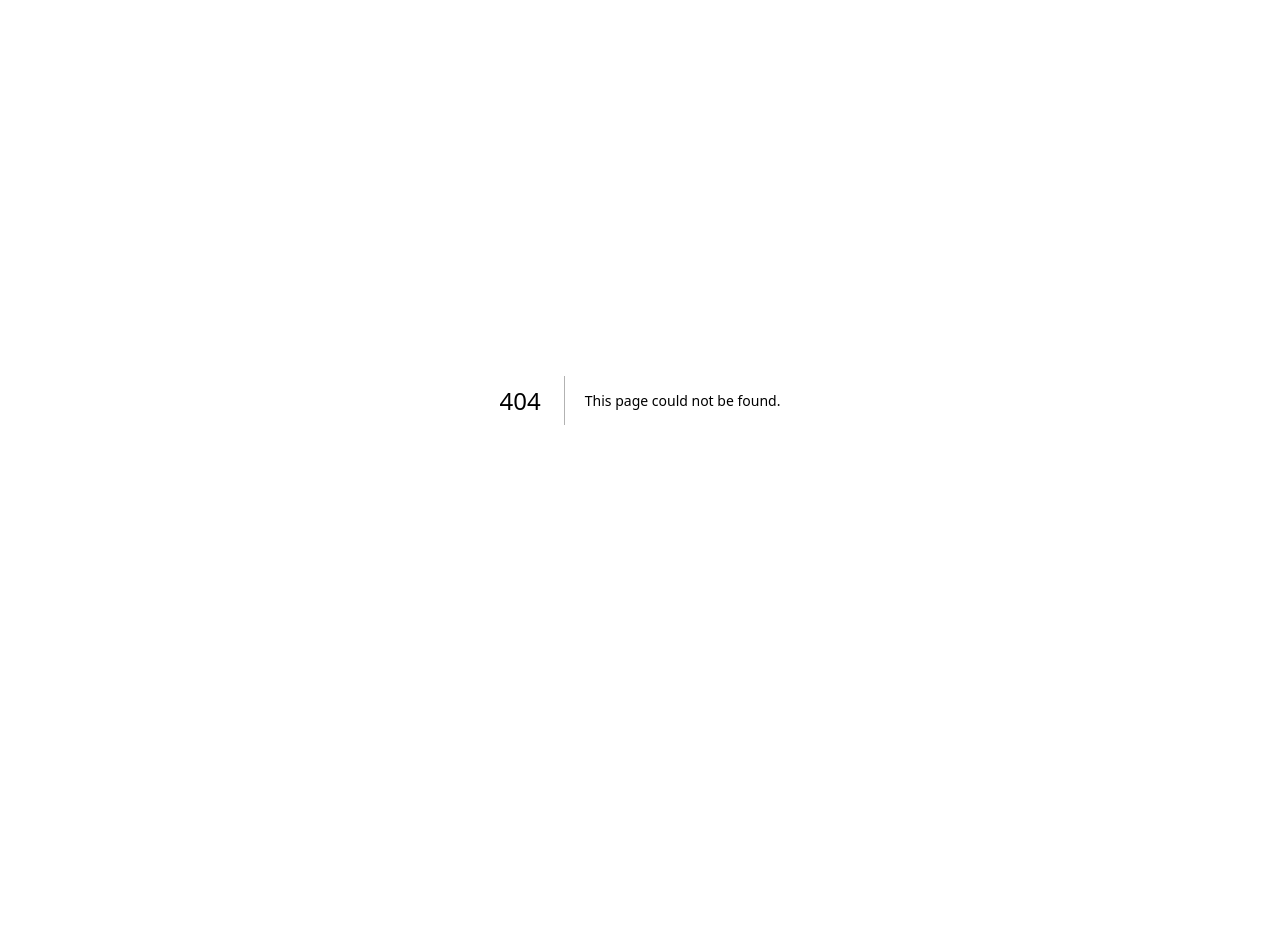
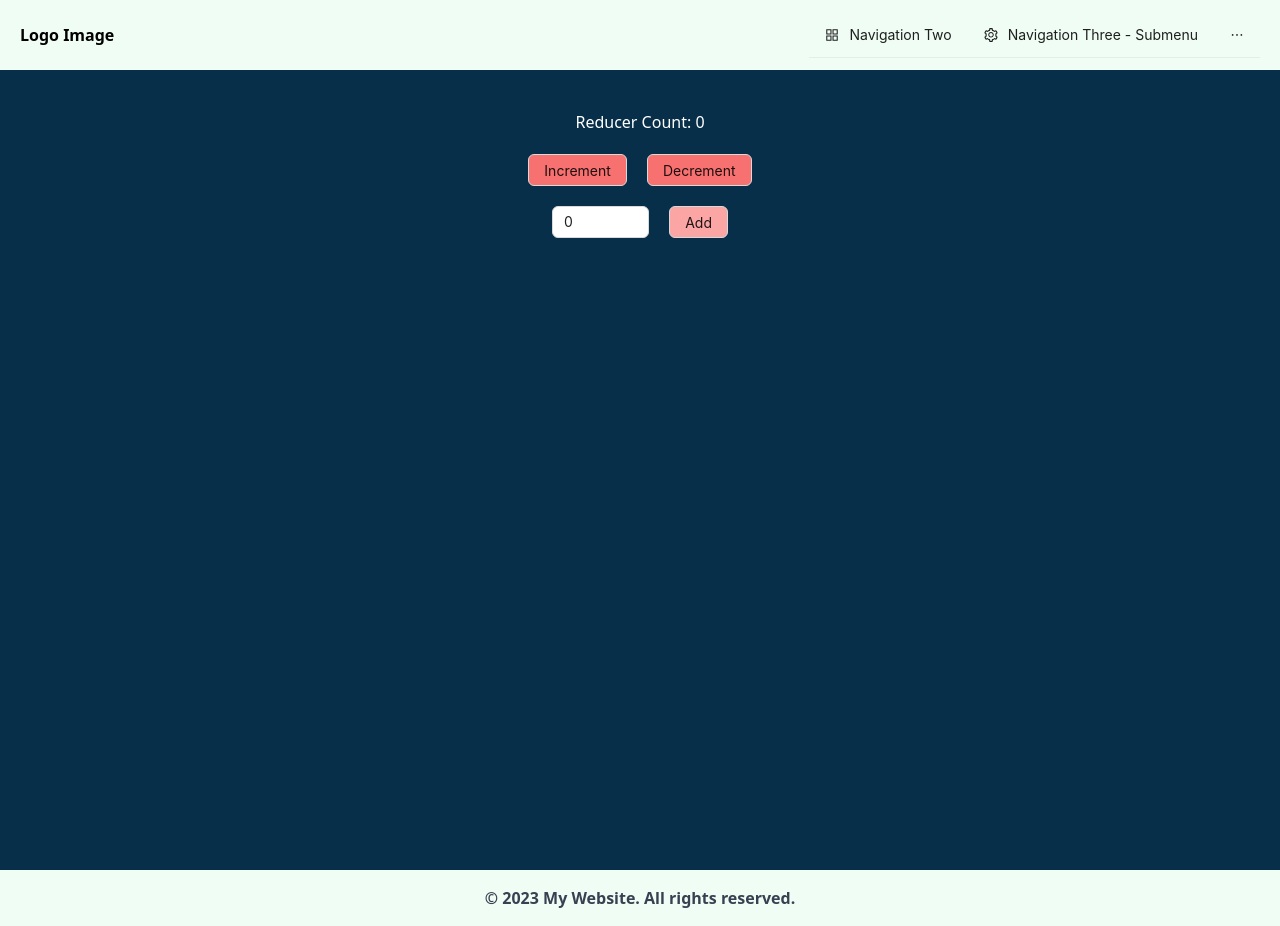
Before and after one commit to hiroki0116/redux-sample, a Next.js app: page /redux in a window 1280 px wide. Before the commit this address had no page. Before the commit the page ends 800 px from the top, so only its background shows below. Built offline with nearby package versions, Linux system fonts and the light colour scheme.

Commit message:
Add redux counter example

```diff
--- a/components/CSSWrapper.tsx
+++ b/components/CSSWrapper.tsx
@@ -1,7 +1,9 @@
 import React, { ReactNode } from "react";
 
 const CSSWrapper = ({ children }: { children: ReactNode }) => {
-  return <div className="bg-sky-950 py-10">{children}</div>;
+  return (
+    <div className="bg-sky-950 py-10 min-h-screen text-white">{children}</div>
+  );
 };
 
 export default CSSWrapper;
--- a/components/Header.tsx
+++ b/components/Header.tsx
@@ -1,11 +1,8 @@
+import Link from "next/link";
 import Menu from "antd/lib/menu";
 import { useState } from "react";
 import type { MenuProps } from "antd";
-import {
-  AppstoreOutlined,
-  MailOutlined,
-  SettingOutlined,
-} from "@ant-design/icons";
+import { AppstoreOutlined, SettingOutlined } from "@ant-design/icons";
 
 const Header = () => {
   const [current, setCurrent] = useState("");
@@ -41,19 +38,18 @@ const Header = () => {
       ],
     },
     {
-      label: (
-        <a href="https://ant.design" target="_blank" rel="noopener noreferrer">
-          Navigation Four - Link
-        </a>
-      ),
+      label: <a href="/redux">Redux Sample</a>,
       key: "alipay",
     },
   ];
 
   return (
     <div className="bg-green-50 text-center px-5 py-3 flex justify-between items-center">
-      <p className="font-extrabold">Logo Image</p>
+      <Link href="/" className="font-extrabold">
+        Logo Image
+      </Link>
       <Menu
+        mode="horizontal"
         onClick={onClick}
         selectedKeys={[current]}
         items={items}
--- /dev/null
+++ b/components/ReduxSample.tsx
@@ -0,0 +1,40 @@
+import { useState } from "react";
+import Button from "antd/lib/button";
+import Input from "antd/lib/input";
+import { useSelector, useDispatch } from "react-redux";
+import {
+  decrement,
+  increment,
+  incrementByAmount,
+} from "../stores/counter/counterSlice";
+import { RootState } from "../stores/store";
+
+const ReduxSample = () => {
+  const [val, setVal] = useState(0);
+  const count = useSelector((state: RootState) => state.counter.value);
+  const dispatch = useDispatch();
+  const handleIncrement = () => dispatch(increment());
+  const handleDecrement = () => dispatch(decrement());
+  const handleAdd = () => dispatch(incrementByAmount(val));
+  return (
+    <>
+      <div className="text-center">Reducer Count: {count}</div>
+      <div className="flex justify-center gap-5 py-5">
+        <Button className="bg-red-400" onClick={handleIncrement}>
+          Increment
+        </Button>
+        <Button className="bg-red-400" onClick={handleDecrement}>
+          Decrement
+        </Button>
+      </div>
+      <div className="flex justify-center gap-5 w-44 mx-auto">
+        <Input value={val} onChange={(e) => setVal(+e.target.value)} />
+        <Button className="bg-red-300" onClick={handleAdd}>
+          Add
+        </Button>
+      </div>
+    </>
+  );
+};
+
+export default ReduxSample;
--- a/package.json
+++ b/package.json
@@ -10,6 +10,7 @@
   },
   "dependencies": {
     "@next/font": "13.4.4",
+    "@reduxjs/toolkit": "^1.9.5",
     "@types/node": "20.2.5",
     "@types/react": "18.2.7",
     "@types/react-dom": "18.2.4",
@@ -21,6 +22,7 @@
     "postcss": "^8.4.24",
     "react": "18.2.0",
     "react-dom": "18.2.0",
+    "react-redux": "^8.0.7",
     "tailwindcss": "^3.3.2",
     "typescript": "5.0.4"
   }
--- a/pages/_app.tsx
+++ b/pages/_app.tsx
@@ -1,6 +1,12 @@
 import "../styles/globals.css";
 import type { AppProps } from "next/app";
+import { store } from "../stores/store";
+import { Provider } from "react-redux";
 
 export default function App({ Component, pageProps }: AppProps) {
-  return <Component {...pageProps} />;
+  return (
+    <Provider store={store}>
+      <Component {...pageProps} />
+    </Provider>
+  );
 }
--- /dev/null
+++ b/pages/redux.tsx
@@ -0,0 +1,18 @@
+import Header from "../components/Header";
+import CSSWrapper from "../components/CSSWrapper";
+import Footer from "../components/Footer";
+import ReduxSample from "../components/ReduxSample";
+
+const redux = () => {
+  return (
+    <>
+      <Header />
+      <CSSWrapper>
+        <ReduxSample />
+      </CSSWrapper>
+      <Footer />
+    </>
+  );
+};
+
+export default redux;
--- /dev/null
+++ b/stores/counter/counterSlice.ts
@@ -0,0 +1,31 @@
+import { createSlice } from "@reduxjs/toolkit";
+import type { PayloadAction } from "@reduxjs/toolkit";
+
+export interface CounterState {
+  value: number;
+}
+
+const initialState: CounterState = {
+  value: 0,
+};
+
+export const counterSlice = createSlice({
+  name: "counter",
+  initialState,
+  reducers: {
+    increment: (state) => {
+      state.value += 1;
+    },
+    decrement: (state) => {
+      state.value -= 1;
+    },
+    incrementByAmount: (state, action: PayloadAction<number>) => {
+      state.value += action.payload;
+    },
+  },
+});
+
+// Action creators are generated for each case reducer function
+export const { increment, decrement, incrementByAmount } = counterSlice.actions;
+
+export default counterSlice.reducer;
--- /dev/null
+++ b/stores/store.ts
@@ -0,0 +1,13 @@
+import { configureStore } from "@reduxjs/toolkit";
+import counterReducer from "./counter/counterSlice";
+
+export const store = configureStore({
+  reducer: {
+    counter: counterReducer,
+  },
+});
+
+// Infer the `RootState` and `AppDispatch` types from the store itself
+export type RootState = ReturnType<typeof store.getState>;
+// Inferred type: {posts: PostsState, comments: CommentsState, users: UsersState}
+export type AppDispatch = typeof store.dispatch;
```
Also changed, not shown: 1 other file (tests, documents, lock files or other folders).
